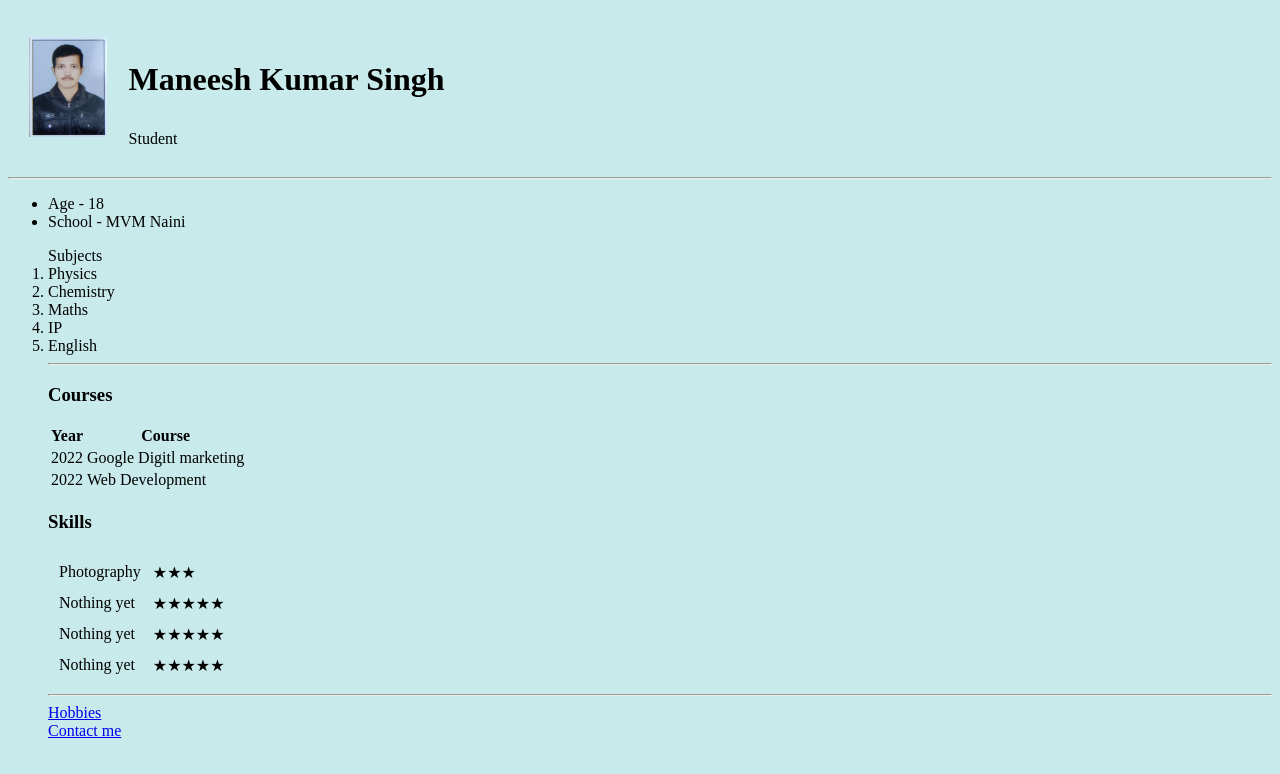
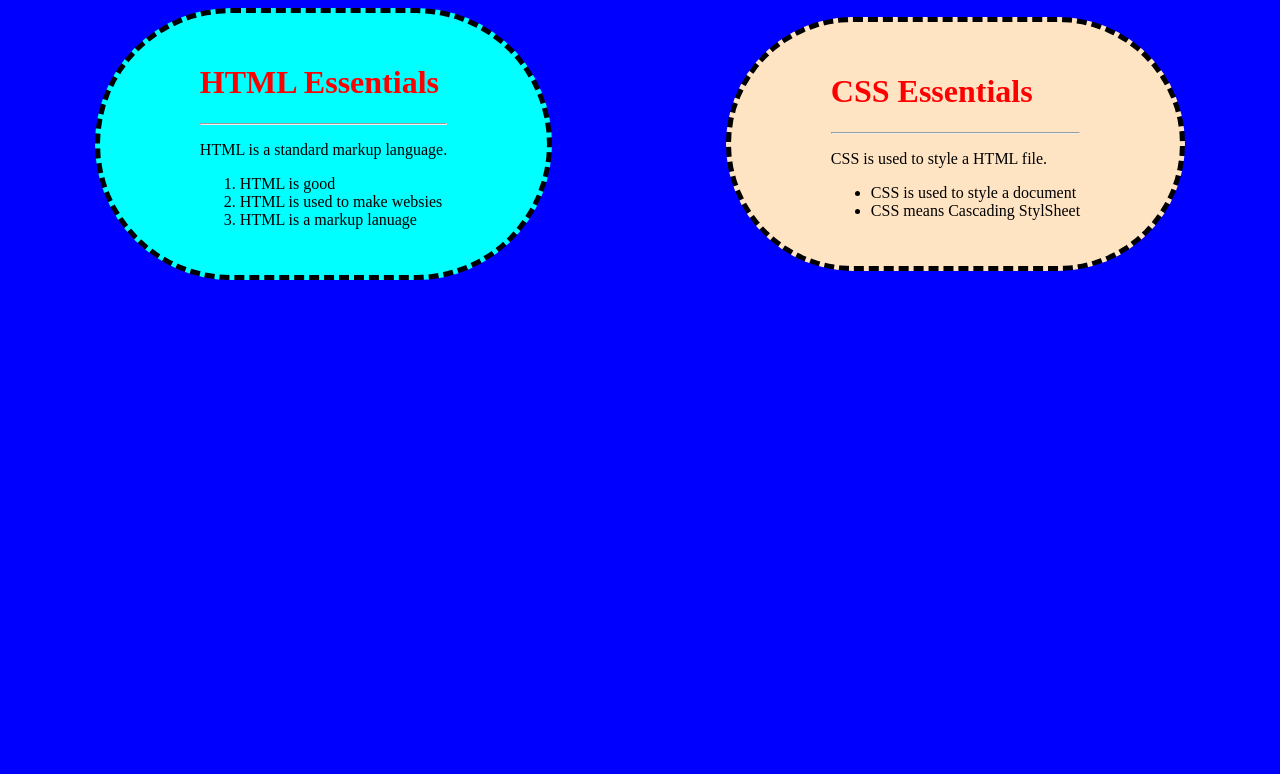
Before and after one commit to maneesh321/cv, a plain HTML site: page index.html in a window 1280 px wide. Drawn offline with Linux system fonts and the light colour scheme.

Commit message:
Add files via upload

```diff
--- a/index.html
+++ b/index.html
@@ -1,77 +1,65 @@
 <!DOCTYPE html>
-<html lang="en">
+<html>
+
 <head>
-    <meta charset="UTF-8">
-    <meta http-equiv="X-UA-Compatible" content="IE=edge">
-    <meta name="viewport" content="width=device-width, initial-scale=1.0">
-    <title>Maneesh Portfolio</title>
+  <meta charset="utf-8">
+  <title>Index file</title>
+  <link rel="stylesheet" href="style.css">
+<style>
+  body{background-color: blue;}
+h1{color: red;}
+
+#container{
+    display: flex
+}
+
+#html{background-color: aqua;
+border-radius: 300px;
+border-width: 5px;
+border-style: dashed;
+border-color: black;
+padding-top: 30px;
+padding-bottom: 30px;
+padding-left: 100px;padding-right: 100px;
+text-align: justify;
+margin:auto;}
+
+#css{background-color: bisque;
+border-radius: 300px;
+border-width: 5px;
+border-style: dashed;
+border-color: black;
+padding-top: 30px;
+padding-bottom: 30px;
+padding-left: 100px;padding-right: 100px;
+margin:auto;}
+</style>
 </head>
-<body style="background-color: #c8eaea">
-    <Header>
-        <table cellspacing="20">
-            <tr>
-                <td><Img src="IMG_20210112_145415.jpg" height="100"></td>
-                <td><h1><p align="center"></p>Maneesh Kumar Singh </p></h1>
-                Student </td>
-            </tr>
-        </table>
-        <hr>
-    </Header>
 
-    <main>
-        <P align="center">
-            <ul>
-                <li>Age - 18</li>
-                <li>School - MVM Naini</li>
-            </ul>
-            <ol>
-                Subjects
-                <li>Physics</li>
-                <li>Chemistry</li>
-                <li>Maths</li>
-                <li>IP</li>
-                <li>English</li>
-            <hr>
-            <h3>Courses </h3>
-            <table>
-                <tr>
-                    <th>Year</th>
-                    <th>Course</th>
-                </tr>
-                <tr>
-                    <td>2022</td>
-                    <td>Google Digitl marketing</td>
-                </tr>
-                <tr>
-                    <td>2022</td>
-                    <td>Web Development</td>
-                </tr>
-            </table>
-            <h3>Skills</h3>
-            <table cellspacing="10">
-                <tr>
-                    <td>Photography</td>
-                    <td>★★★</td>
-                </tr>
-                <tr>
-                    <td>Nothing yet</td>
-                    <td>★★★★★</td>
-                </tr>
-                <tr>
-                    <td>Nothing yet</td>
-                    <td>★★★★★</td>
-                </tr>
-                <tr>
-                    <td>Nothing yet</td>
-                    <td>★★★★★</td>
-                </tr>
-            </table>
+<body>
+<div id="container">
+<div id="html">
+  <h1>HTML Essentials</h1>
+  <hr>
+  <p>HTML is a standard markup language.</p>
+  <ol>
+    <li>HTML is good</li>
+    <li>HTML is used to make websies</li>
+    <li>HTML is a markup lanuage</li>
+  </ol>
+</div>
+<br>
+<div id="css">
+  <h1>CSS Essentials</h1>
+  <hr>
+  <p>CSS is used to style a HTML file.</p>
+  <ul>
+    <li>CSS is used to style a document</li>
+    <li>CSS means Cascading StylSheet</li>
+  </ul>
+</div>
+</div>
 
-            <hr>
-            <a href="hobbies.html">Hobbies</a>
-            <br>
-            <a href="contactme.html">Contact me</a>
-        </p>
-    </main>
 </body>
+
 </html>
```
